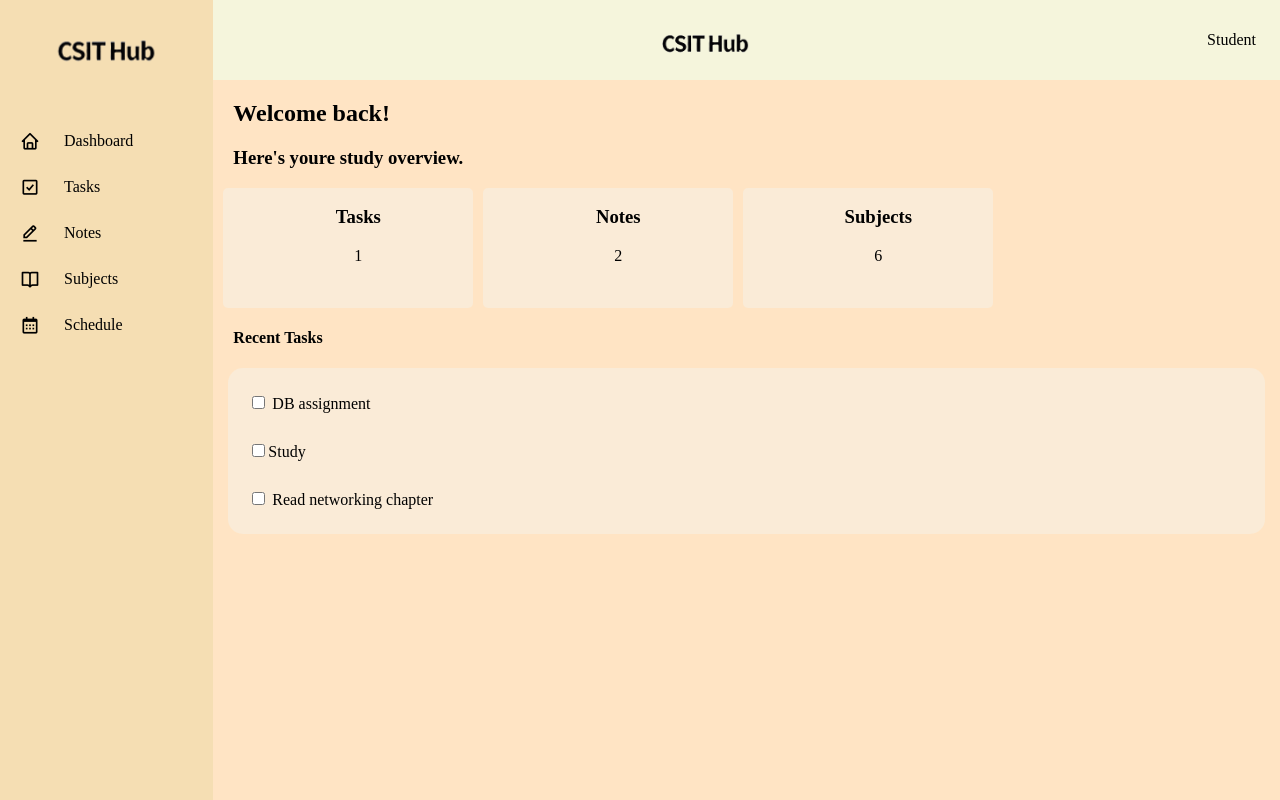
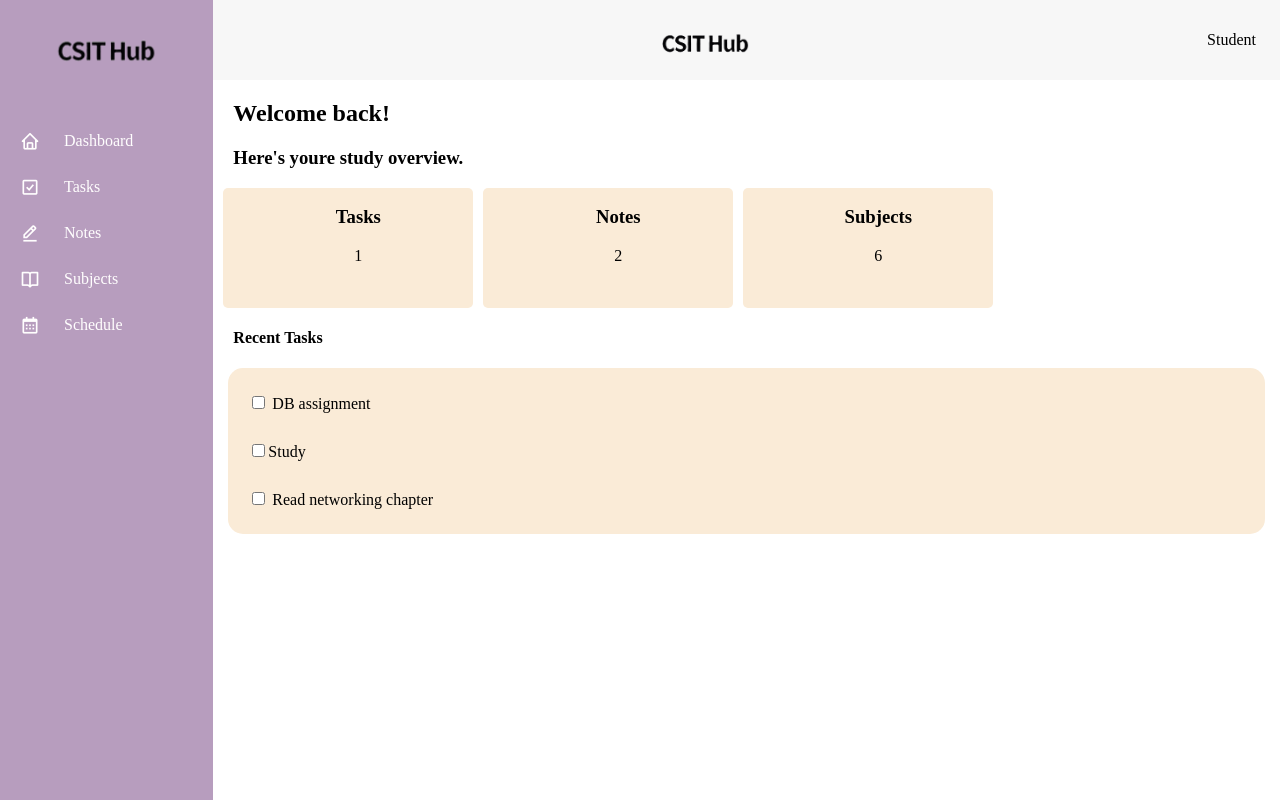
Before and after one commit to avasht-web/CSIT-Hub, a Python web app: template templates/home.html in a window 1280 px wide. Run offline with Jinja, Linux system fonts and the light colour scheme; the template is opened without the code that fills it, so the values that code supplies are empty.

Commit message:
ui changes

```diff
--- a/static/styles.css
+++ b/static/styles.css
@@ -20,7 +20,7 @@ body {
     width: 100%;
 }
 .Navbar {
-    background-color: beige;
+    background-color: rgb(247, 247, 247);
     grid-area: Navbar;
     height: 80px;
     display: flex;
@@ -31,7 +31,7 @@ body {
     padding: 0 24px;
 }
 .Sidebar {
-    background-color: wheat;
+    background-color: rgb(183, 157, 190);
     grid-area: Sidebar;
     display: flex;
     flex-direction: column;
@@ -51,10 +51,11 @@ body {
     align-items: flex-start;
     padding: 0;
     margin: 20px 0 0 0;
+    color: rgb(255, 254, 254);
 }
 .Sidebar a {
     text-decoration: none;
-    color: black;
+    color: rgb(255, 254, 254);
     display: block;
     padding: 12px;
     transition: all 0.2s;
@@ -70,7 +71,7 @@ body {
     font-size: 20px;
 }
 .Sidebar li:hover {
-    background-color: rgb(244, 214, 158);
+    background-color: rgb(139, 103, 172);
 }
 .Student ul {
     list-style: none;
@@ -91,7 +92,7 @@ body {
     display: block;
 }
 .Maincontent {
-    background-color: bisque;
+    background-color: rgb(255, 255, 255);
     grid-area: Maincontent;
     min-width: 0;
 }
```
